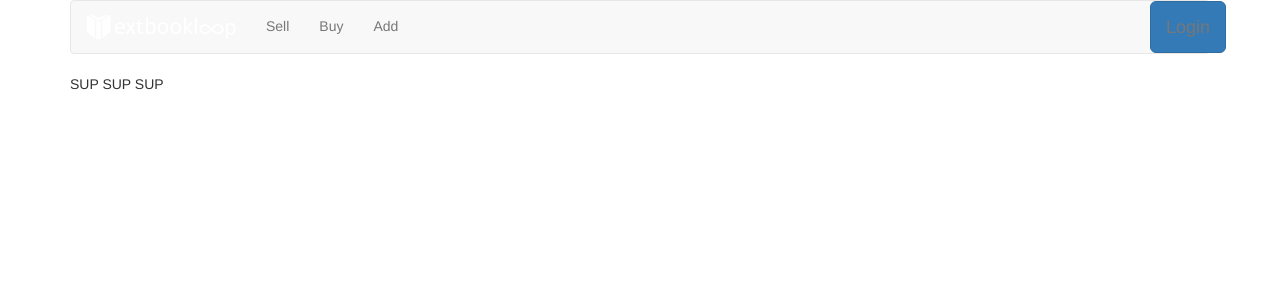
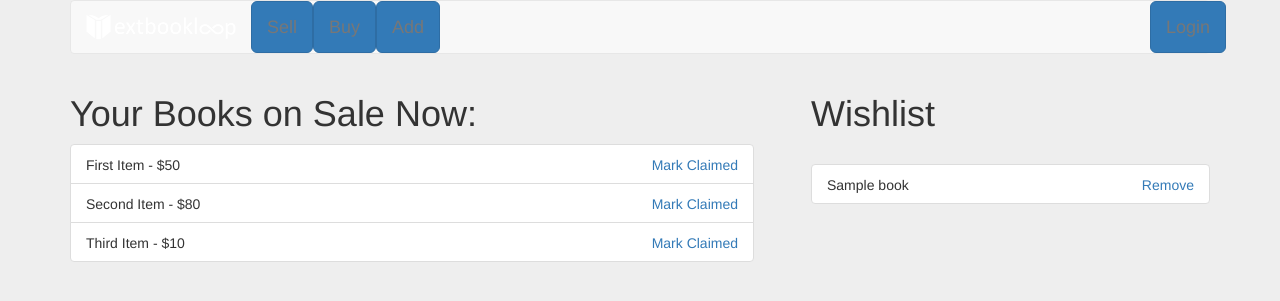
Before and after one commit to ghostling/textbook, a Python web app: template templates/homestream.html in a window 1280 px wide. Shown: the top 301 px of the page. Run offline with Jinja, Linux system fonts and the light colour scheme; the template is opened without the code that fills it: most values are stand-ins (such as "Sample title", 1, 10 or a date in 2020); some libraries are stand-ins or nearby versions.

Commit message:
Restructuring of pages! Down with leaving the home page!

```diff
--- a/static/mobile-style.css
+++ b/static/mobile-style.css
@@ -17,3 +17,6 @@ footer {
   height: auto;
   margin-top: -10px;
 }
+body {
+  background-color: #eee;
+}
--- a/static/style.css
+++ b/static/style.css
@@ -40,3 +40,12 @@ footer {
 .ui-autocomplete {
   z-index: 1100!important;
 }
+body {
+  background-color: #eee;
+}
+.modal-body {
+  background-color: #eee;
+}
+.modal-footer {
+  margin-top: 0px;
+}
--- a/templates/base.html
+++ b/templates/base.html
@@ -2,9 +2,9 @@
 <html>
   <head>
     <script src="//ajax.googleapis.com/ajax/libs/jquery/1/jquery.min.js"></script>
+    <link rel="stylesheet" href="https://netdna.bootstrapcdn.com/bootswatch/3.0.0/flatly/bootstrap.min.css">
     <link rel="stylesheet" media="only screen and (max-width: 600px)" href="/static/mobile-style.css">
     <link rel="stylesheet" media="only screen and (min-width: 601px)" href="/static/style.css">
-    <link rel="stylesheet" href="https://netdna.bootstrapcdn.com/bootswatch/3.0.0/flatly/bootstrap.min.css">
     <script type="text/javascript" src="https://ajax.googleapis.com/ajax/libs/jquery/2.0.3/jquery.min.js"></script>
     <script type="text/javascript" src="https://netdna.bootstrapcdn.com/bootstrap/3.0.3/js/bootstrap.min.js"></script>
     {% block head %}
@@ -22,13 +22,13 @@
           <div class="collapse navbar-collapse">
             <ul class="nav navbar-nav">
               <li>
-                <a href="/sell">Sell</a>
+                <a class="btn btn-primary btn-lg" data-toggle="modal" data-target="#modal-sell">Sell</a>
               </li>
               <li>
-                <a href="/buy">Buy</a>
+                <a class="btn btn-primary btn-lg" data-toggle="modal" data-target="#modal-buy">Buy</a>
               </li>
               <li>
-                <a href="/add">Add</a>
+                <a class="btn btn-primary btn-lg" data-toggle="modal" data-target="#modal-add" href="/add">Add</a>
               </li>
             </ul>
           <ul class="nav navbar-nav navbar-right">
@@ -64,6 +64,65 @@
         </div><!-- /.modal-content -->
       </div><!-- /.modal-dialog -->
     </div><!-- /.modal -->
+    <div class="modal fade" id="modal-sell" tabindex="-1" role="dialog" aria-labelledby="myModalLabel" aria-hidden="true">
+      <div class="modal-dialog">
+        <div class="modal-content">
+          <div class="modal-header">
+            <button type="button" class="close" data-dismiss="modal" aria-hidden="true">&times;</button>
+            <h4 class="modal-title" id="myModalLabel">Sell Your Books</h4>
+          </div>
+          <form>
+          <div class="modal-body">
+            <input type="text" class="form-control input-lg" placeholder="Enter the ISBN, Book Title, or Author....">
+          </div>
+          <div class="modal-footer">
+            <button type="button" class="btn btn-default" data-dismiss="modal">Close</button>
+            <input type="submit" class="btn btn-primary">
+          </div>
+          </form>
+        </div><!-- /.modal-content -->
+      </div><!-- /.modal-dialog -->
+    </div><!-- /.modal -->
+    <div class="modal fade" id="modal-buy" tabindex="-1" role="dialog" aria-labelledby="myModalLabel" aria-hidden="true">
+      <div class="modal-dialog">
+        <div class="modal-content">
+          <div class="modal-header">
+            <button type="button" class="close" data-dismiss="modal" aria-hidden="true">&times;</button>
+            <h4 class="modal-title" id="myModalLabel">Whudya want?</h4>
+          </div>
+          <form>
+          <div class="modal-body">
+            <form method="post">
+            <div class="form-group">
+                <label class="control-label">Course</label>
+                <div class="controls">
+                    <input type="text" name="coursename" class="form-control" value="{{course}}">
+                </div>
+            </div>
+            </form>
+            {% if book_list %}
+                <h1 class="page-header">Found:</h1>
+                <ul class="list-group" style="width:100%">
+                {% for book in book_list %}
+                    <li class="list-group-item">
+                    {# TODO: Fix the Available stuff; need to display author and perhaps also which users are selling it? #}
+                    <p class="pull-left">{{ book.title }}<a>Available: $35</a></p>
+                    <a class="pull-right">Add to Wishlist</a>
+                    </li>
+                {% endfor %}
+                </ul>
+            {% elif course %}
+                Sorry, we're unable to find any books for <strong>{{ course }}</strong> currently. :(
+            {% endif %}
+          </div>
+          <div class="modal-footer">
+            <button type="button" class="btn btn-default" data-dismiss="modal">Close</button>
+            <input type="submit" class="btn btn-primary">
+          </div>
+          </form>
+        </div><!-- /.modal-content -->
+      </div><!-- /.modal-dialog -->
+    </div><!-- /.modal -->
     <script>
         $(".nav [href='"+window.location.pathname+"']").parent().addClass("active");
     </script>
--- a/templates/homestream.html
+++ b/templates/homestream.html
@@ -3,5 +3,35 @@
 {% block title %}Home{% endblock %}
 
 {% block content %}
-SUP SUP SUP
+<div class="pull-left mainbody">
+<h1>Your Books on Sale Now:</h1>
+<ul class="list-group pull-left" style="width:100%">
+  <li class="list-group-item">
+    <p class="pull-left">First Item - $50</p>
+    <a class="pull-right">Mark Claimed</a>
+  </li>
+  <li class="list-group-item">
+    <p class="pull-left">Second Item - $80</p>
+    <a class="pull-right">Mark Claimed</a>
+  </li>
+  <li class="list-group-item">
+    <p class="pull-left">Third Item - $10</p>
+    <a class="pull-right">Mark Claimed</a>
+  </li>
+</ul>
+</div>
+<div class="pull-right sidebar">
+  <h1 class="page-header">Wishlist</h1>
+  {% if wishlist %}
+  <ul class="list-group pull-right" style="width:100%">
+    {% for book in wishlist %}
+    <li class="list-group-item">
+      <p class="pull-left">{{ book.title }}</p><a class="pull-right">Remove</a>
+    </li>
+    {% endfor %}
+  </ul>
+  {% else %}
+  Your wishlist is currently empty! Add some books :)
+  {% endif %}
+</div>
 {% endblock %}
--- a/templates/index.html
+++ b/templates/index.html
@@ -59,7 +59,6 @@
   </div><!-- /.modal-dialog -->
 </div><!-- /.modal -->
 </div>
-
 <div class="row">
   <div class="col-md-4">
     <p>Nostrud dolor id nostrum aliquid lorem, natus eius eum aliquam, earum incididunt impedit. Laboriosam voluptates tempore quod incidunt magnam, doloribus optio, consequuntur quis culpa magna. Iure elit laudantium at minima magna, consequuntur natus laudantium repudiandae laudantium tempore.</p>
@@ -71,6 +70,6 @@
     <p>Nostrud dolor id nostrum aliquid lorem, natus eius eum aliquam, earum incididunt impedit. Laboriosam voluptates tempore quod incidunt magnam, doloribus optio, consequuntur quis culpa magna. Iure elit laudantium at minima magna, consequuntur natus laudantium repudiandae laudantium tempore.</p>
   </div>
 </div>
-<footer>Built at MHacks, 2014</footer>
+<footer>Built at MHacks, 2014 by Us</footer>
 </div>
 {% endblock %}
```
Also changed, not shown: templates/buy.html (+0 -16 lines), templates/sell.html (+0 -16 lines).
